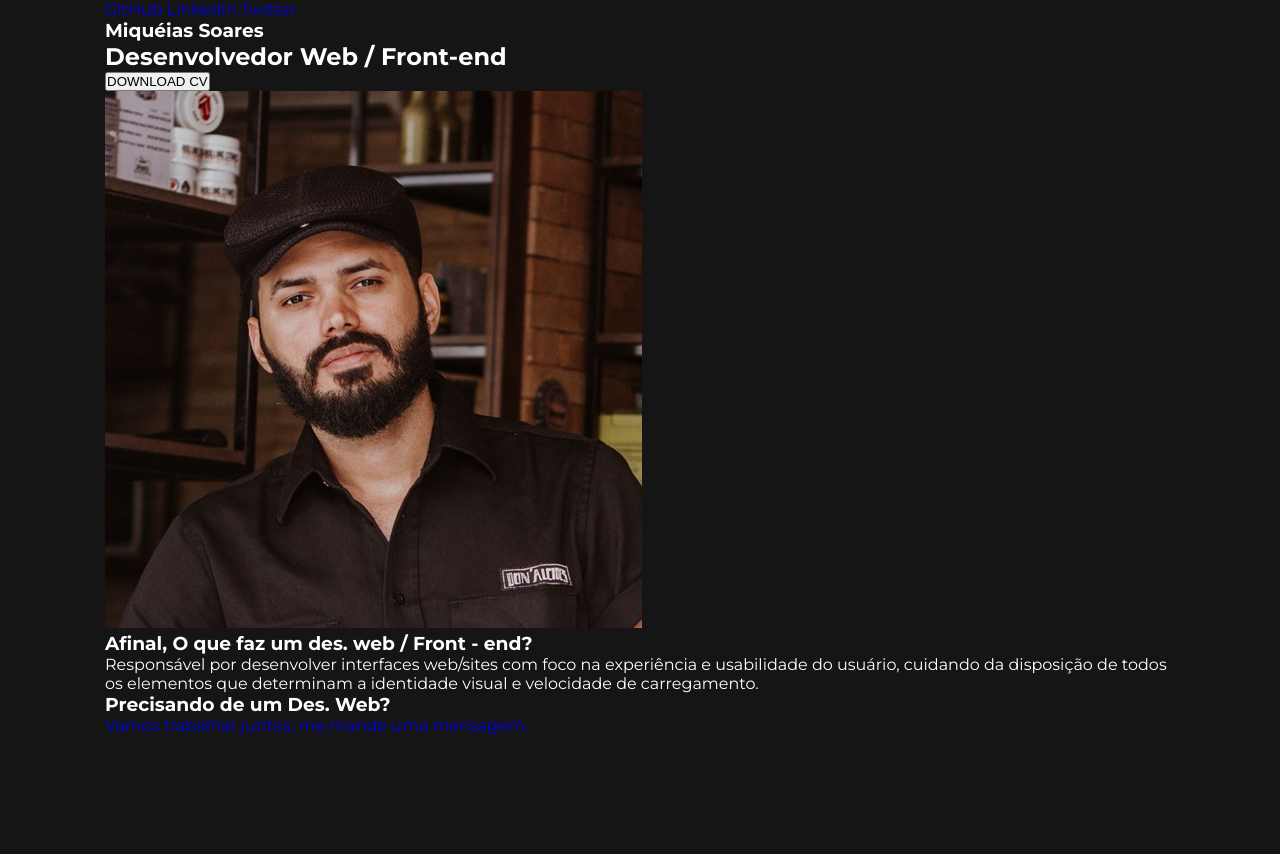
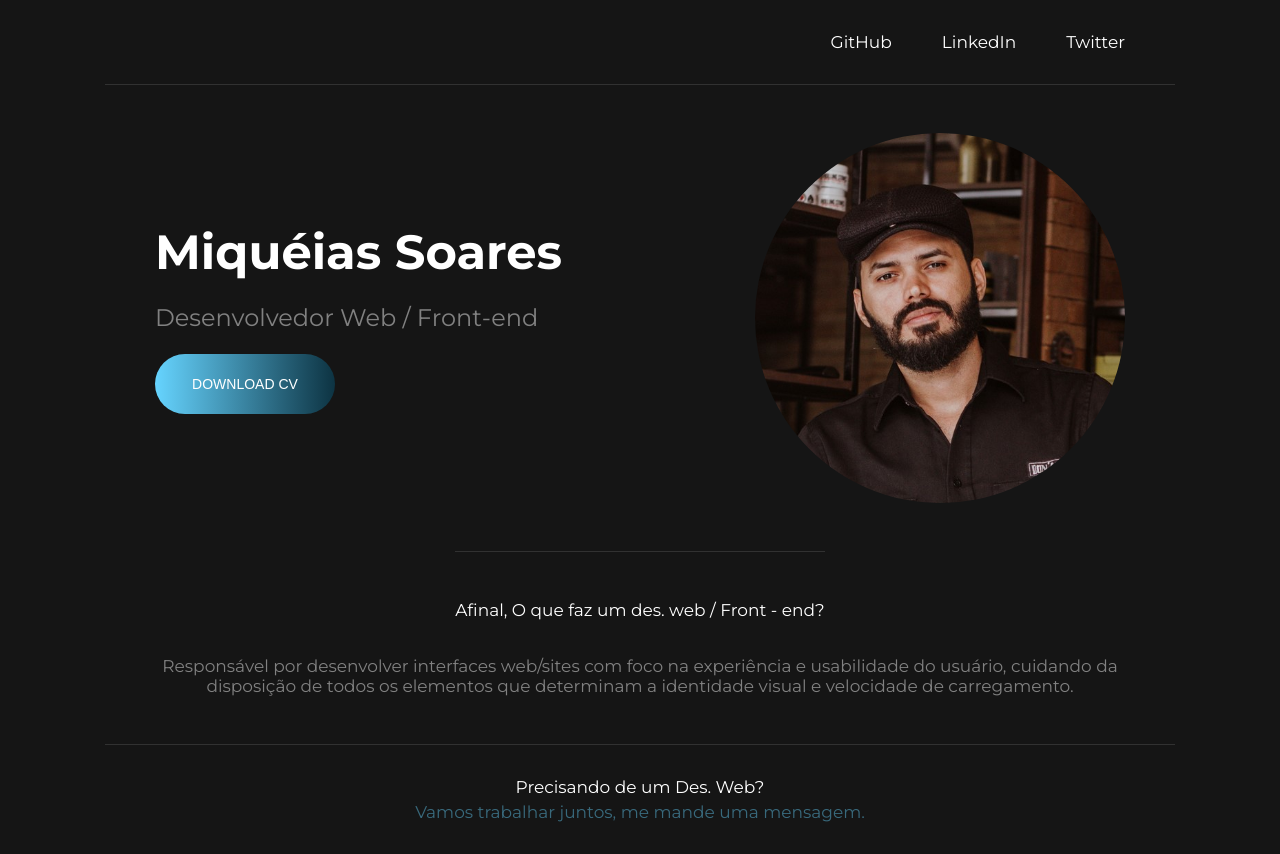
Before and after one commit to mqsoares/mqsoares.github.io, a plain HTML site: page index.html in a window 1280 px wide. Before the commit the page ends 800 px from the top, so only its background shows below. Drawn offline with Linux system fonts and the light colour scheme.

Commit message:
create components english

```diff
--- a/assets/css/style.css
+++ b/assets/css/style.css
@@ -11,69 +11,62 @@ body {
     font-size: 100%;
     background-color: #151515;
     font-family: 'Montserrat', sans-serif;
+    color: #FFF;
 }
 
 .container {
     max-width: 1070px;
     margin: auto;
-    color: #FFF;
 }
 
-.cabecalho {
+.header {
     display: flex;
     justify-content: flex-end;
     padding: 32px 50px;
 }
 
-.cabecalho-menu {
+.header-menu {
     display: flex;
     gap: 50px;
 }
 
-.cabecalho-menu-item {
+.header-menu-item {
     font-weight: 400;
     font-size: 17px;
     color: #FFF
 }
 
-.conteudo {
+.content {
     border-top: 0.1px solid #81818144;
 }
 
-.conteudo-principal {
+.content-main {
     display: flex;
     flex-direction: row;
     align-items: center;
     justify-content: space-between;
     margin-top: 48px;
     padding: 0px 50px;
-
 }
 
-.conteudo-principal-escrito {
+.content-main-written {
     display: flex;
     flex-direction: column;
     gap: 22px;
 }
 
-.conteudo-principal-escrito {
-   display: flex;
-    flex-direction: column;
-    gap: 22px;
-}
-
-.conteudo-principal-escrito-titulo {
+.content-main-written-title {
     font-weight: 700;
     font-size: 48px;
 }
 
-.conteudo-principal-escrito-subtitulo {
+.content-main-written-subtitle {
     font-weight:400;
     font-size: 24px;
     color: #818181
 }
 
-.conteudo-principal-escrito-botao {
+.content-main-written-button {
     width: 180px;
     height: 60px;
     border: none;
@@ -84,23 +77,21 @@ body {
     cursor: pointer;
 }
 
-.conteudo-principal-imagem {
+.content-main-image {
     height: 370px;
     border-radius: 50%;
 }
 
-.conteudo-secundario {
+.content-secondary {
     display: flex;
     flex-direction: column;
     align-items: center;
     gap: 20px;
     margin: 48px;
-
-    /* padding: 50px; */
     text-align: center;
 }
 
-.conteudo-secundario-titulo {
+.content-secondary-title {
     border-top: 0.1px solid #81818144;
     padding-top: 48px;
     font-weight: 400;
@@ -108,13 +99,13 @@ body {
     margin-bottom: 16px;
 }
 
-.conteudo-secundario-paragrafo {
+.content-secondary-paragraph {
     font-weight: 400;
     font-size: 17px;
     color: #818181;
 }
 
-.rodape {
+.footer {
     border-top: 0.1px solid #81818144;
     padding: 32px;
     display: flex;
@@ -123,12 +114,12 @@ body {
     gap: 5px;
 }
 
-.rodape-conteudo {
+.footer-content {
     font-weight: 400;
     font-size: 17px;
 }
 
-.rodape-conteudo-email {
+.footer-content-email {
     font-weight: 400;
     font-size: 17px;
     color: #66d4ff71;
```
